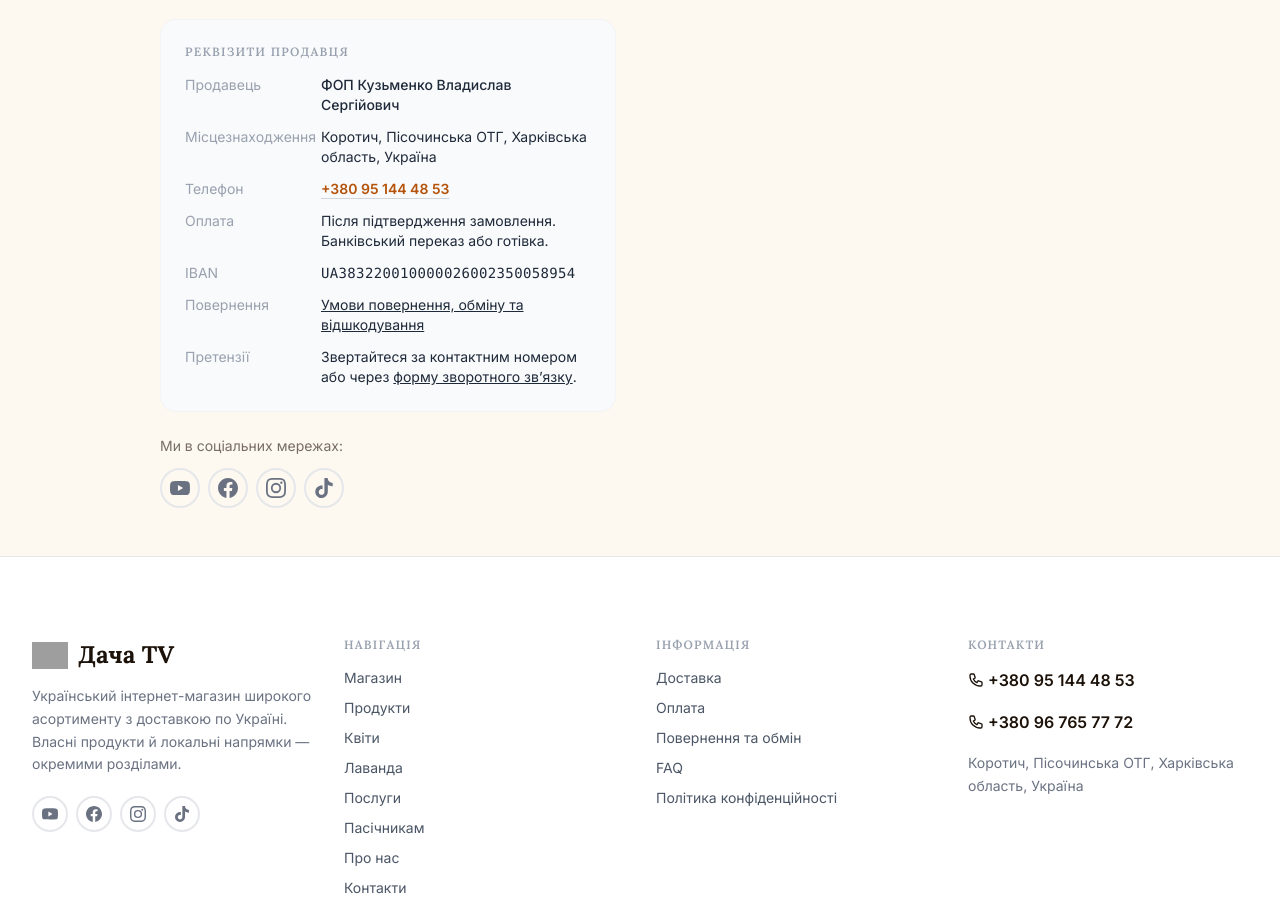
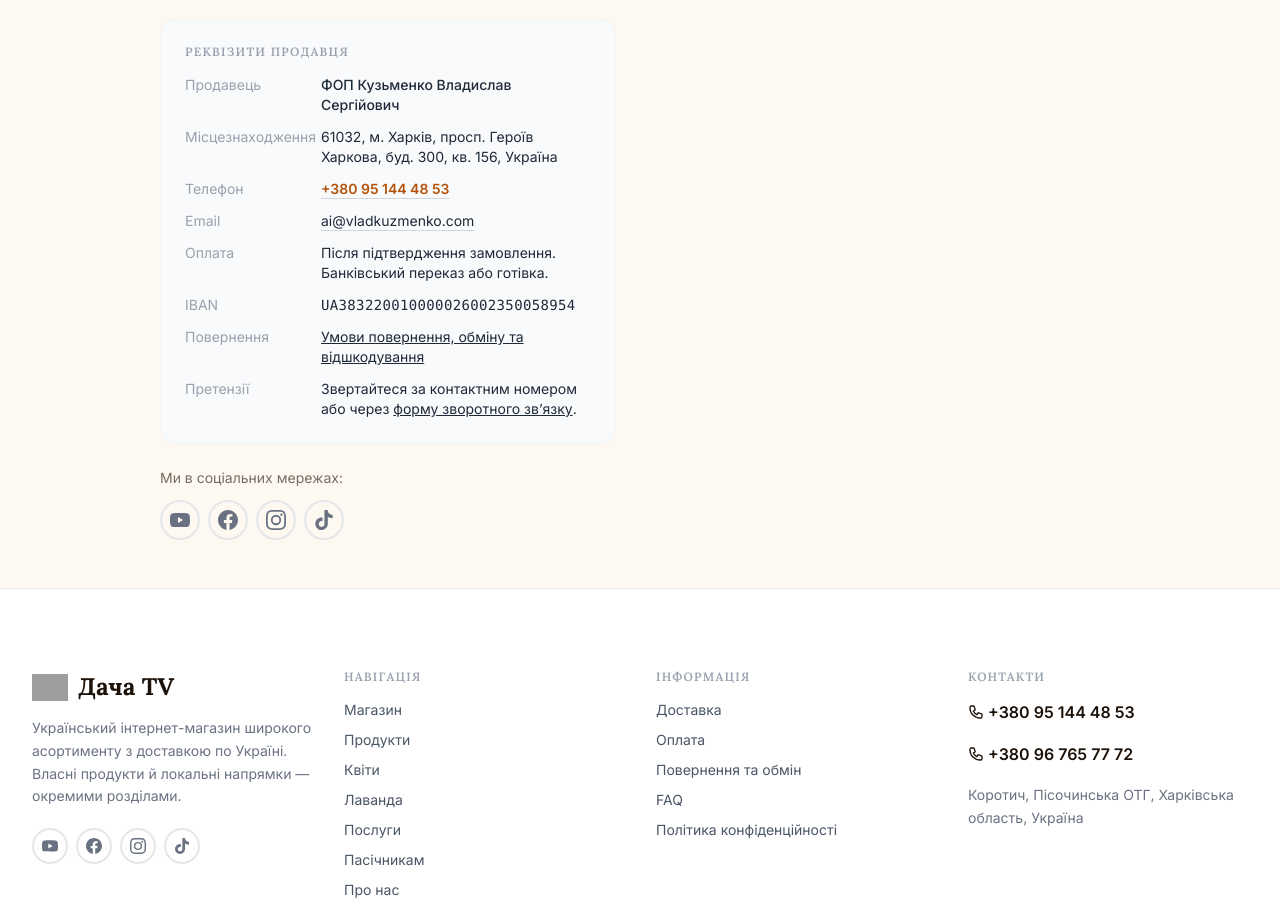
Before and after one commit to kyzavlad/dacha-tv-site, a Next.js app: page /contact in a window 1280 px wide. Shown: the part 951-1863 px from the top of the page. Built offline with nearby package versions, Linux system fonts and the light colour scheme; no server answers; the database is empty; grey boxes are pictures that could not be loaded.

Commit message:
Expose verified seller email and legal address

```diff
--- a/components/shared/SellerInfo.tsx
+++ b/components/shared/SellerInfo.tsx
@@ -2,7 +2,7 @@ import Link from 'next/link'
 import { PhoneLink } from '@/components/shared/PhoneLink'
 import { getRequestLocale, localizedPath } from '@/lib/i18n'
 import { tr } from '@/lib/i18n/pages'
-import { LAUNCH_PHONE } from '@/lib/launch-defaults'
+import { LAUNCH_PHONE, LAUNCH_SUPPORT_EMAIL } from '@/lib/launch-defaults'
 
 interface SellerInfoProps {
   compact?: boolean
@@ -12,9 +12,9 @@ export async function SellerInfo({ compact = false }: SellerInfoProps) {
   const locale = await getRequestLocale()
   const location = tr(
     {
-      uk: 'Коротич, Пісочинська ОТГ, Харківська область, Україна',
-      ru: 'Коротич, Песочинская ОТГ, Харьковская область, Украина',
-      en: 'Korotych, Pisochyn community, Kharkiv region, Ukraine',
+      uk: '61032, м. Харків, просп. Героїв Харкова, буд. 300, кв. 156, Україна',
+      ru: '61032, г. Харьков, просп. Героев Харькова, д. 300, кв. 156, Украина',
+      en: '61032, Kharkiv, 300 Heroiv Kharkova Ave, apt. 156, Ukraine',
     },
     locale,
   )
@@ -66,6 +66,14 @@ export async function SellerInfo({ compact = false }: SellerInfoProps) {
           </dd>
         </div>
         <div className="grid grid-cols-[120px_1fr] gap-x-4">
+          <dt className="text-gray-400">Email</dt>
+          <dd className="text-gray-800">
+            <a href={`mailto:${LAUNCH_SUPPORT_EMAIL}`} className="underline decoration-gray-300 underline-offset-4 hover:decoration-gray-700">
+              {LAUNCH_SUPPORT_EMAIL}
+            </a>
+          </dd>
+        </div>
+        <div className="grid grid-cols-[120px_1fr] gap-x-4">
           <dt className="text-gray-400">{tr({ uk: 'Оплата', ru: 'Оплата', en: 'Payment' }, locale)}</dt>
           <dd className="text-gray-800">{tr({ uk: 'Після підтвердження замовлення. Банківський переказ або готівка.', ru: 'После подтверждения заказа. Банковский перевод или наличные.', en: 'After order confirmation. Bank transfer or cash.' }, locale)}</dd>
         </div>
```
